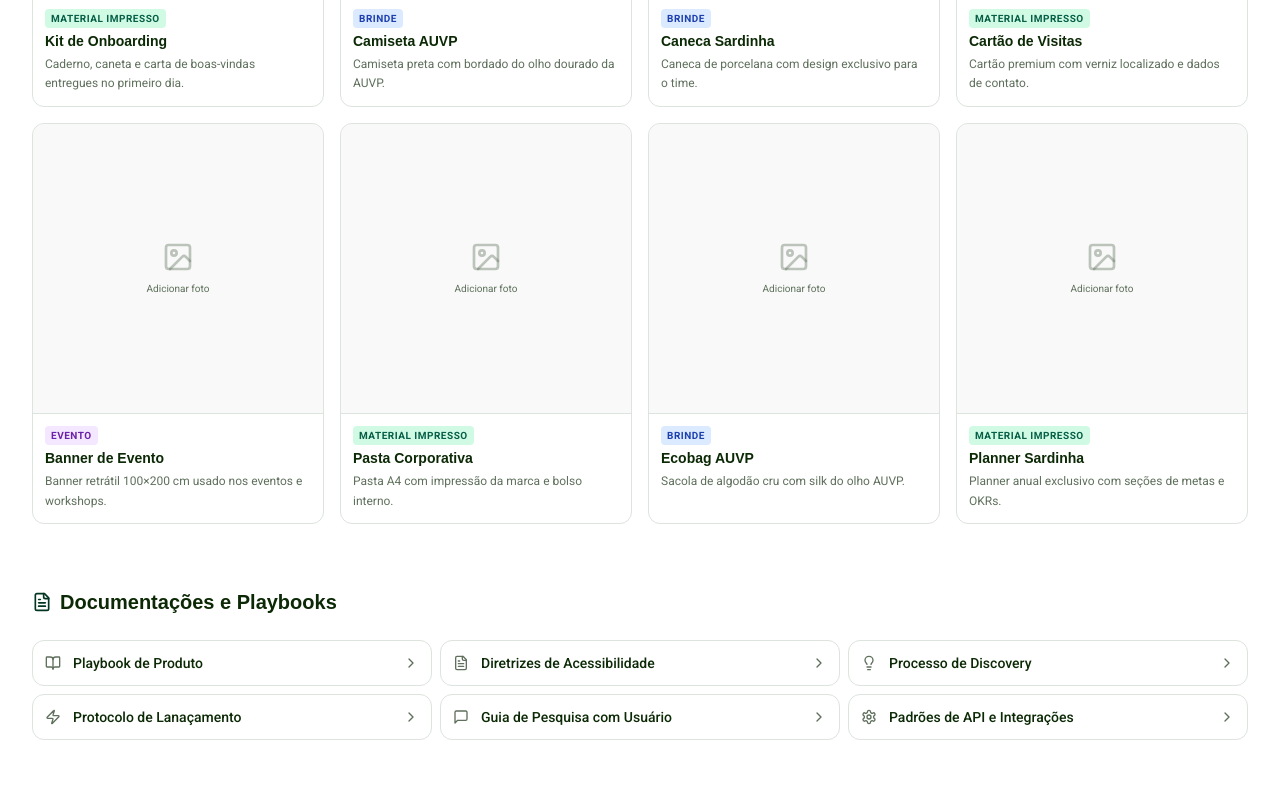
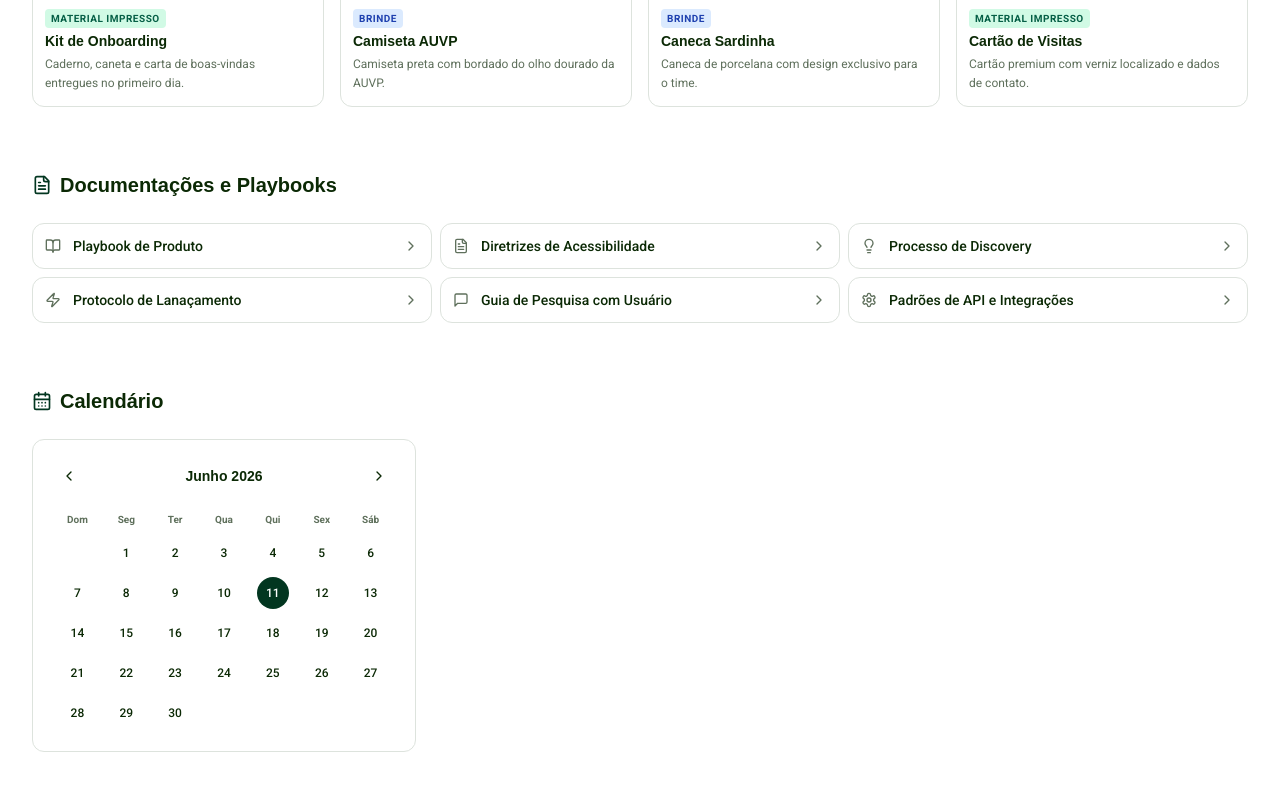
Before and after one commit to ProdutosAUVP/central, a React (Vite) app: page / in a window 1280 px wide. Shown: the part 1660-2460 px from the top of the page. Built offline with nearby package versions, Linux system fonts and the light colour scheme; the HTML template or start-up script is replaced by a standard one; a web font is replaced by a local one.

Commit message:
feat: portfolio 1-row with expand, interactive calendar with events, upcoming events preview

```diff
--- a/src/pages/Hub.tsx
+++ b/src/pages/Hub.tsx
@@ -1,13 +1,13 @@
-import React from "react";
+import React, { useState } from "react";
 import { Link } from "react-router-dom";
 import { GlobalNav } from "@/components/GlobalNav";
 import { ThemeProvider } from "@/contexts/ThemeContext";
 import { useTheme } from "@/contexts/ThemeContext";
 import {
   BookOpen, Palette, Volume2, Users, ExternalLink,
-  Sun, Moon, ChevronRight, Newspaper, Zap,
+  Sun, Moon, ChevronRight, ChevronLeft, Newspaper, Zap,
   BarChart3, GraduationCap, MessageSquare, Settings,
-  FileText, Lightbulb, ImageIcon
+  FileText, Lightbulb, ImageIcon, CalendarDays
 } from "lucide-react";
 import { cn } from "@/lib/utils";
 import {
@@ -97,6 +97,175 @@ const portfolio = [
   { nome: "Planner Sardinha", tag: "Material Impresso", tagColor: "bg-emerald-100 text-emerald-800", desc: "Planner anual exclusivo com seções de metas e OKRs.", img: "" },
 ];
 
+interface Evento {
+  date: string; // "YYYY-MM-DD"
+  titulo: string;
+  tag: string;
+  tagColor: string;
+}
+
+const eventos: Evento[] = [
+  { date: "2025-06-02", titulo: "Sprint Planning — Q2 Sprint 6", tag: "Sprint", tagColor: "bg-blue-100 text-blue-800" },
+  { date: "2025-06-09", titulo: "Design Review semanal", tag: "Design", tagColor: "bg-purple-100 text-purple-800" },
+  { date: "2025-06-16", titulo: "Lançamento turma AUVP Escola", tag: "Produto", tagColor: "bg-emerald-100 text-emerald-800" },
+  { date: "2025-06-16", titulo: "Sprint Planning — Q2 Sprint 7", tag: "Sprint", tagColor: "bg-blue-100 text-blue-800" },
+  { date: "2025-06-23", titulo: "Retrospectiva do mês", tag: "Processo", tagColor: "bg-amber-100 text-amber-800" },
+  { date: "2025-06-30", titulo: "Product Roadmap Review Q3", tag: "Roadmap", tagColor: "bg-rose-100 text-rose-800" },
+  { date: "2025-07-07", titulo: "Sprint Planning — Q3 Sprint 1", tag: "Sprint", tagColor: "bg-blue-100 text-blue-800" },
+  { date: "2025-07-14", titulo: "Design Review semanal", tag: "Design", tagColor: "bg-purple-100 text-purple-800" },
+  { date: "2025-07-16", titulo: "Lançamento turma AUVP Escola", tag: "Produto", tagColor: "bg-emerald-100 text-emerald-800" },
+  { date: "2025-07-21", titulo: "Workshop de UX Research", tag: "Time", tagColor: "bg-cyan-100 text-cyan-800" },
+  { date: "2025-07-28", titulo: "Retrospectiva Q3 Sprint 1", tag: "Processo", tagColor: "bg-amber-100 text-amber-800" },
+  { date: "2025-08-04", titulo: "Sprint Planning — Q3 Sprint 2", tag: "Sprint", tagColor: "bg-blue-100 text-blue-800" },
+  { date: "2025-08-18", titulo: "Lançamento turma AUVP Escola", tag: "Produto", tagColor: "bg-emerald-100 text-emerald-800" },
+  { date: "2025-08-25", titulo: "Review de OKRs Q3", tag: "Roadmap", tagColor: "bg-rose-100 text-rose-800" },
+  { date: "2025-09-01", titulo: "Kick-off Q4", tag: "Processo", tagColor: "bg-amber-100 text-amber-800" },
+  { date: "2025-09-15", titulo: "Lançamento turma AUVP Escola", tag: "Produto", tagColor: "bg-emerald-100 text-emerald-800" },
+];
+
+const MESES_PT = ["Janeiro","Fevereiro","Março","Abril","Maio","Junho","Julho","Agosto","Setembro","Outubro","Novembro","Dezembro"];
+const DIAS_PT  = ["Dom","Seg","Ter","Qua","Qui","Sex","Sáb"];
+
+function CalendarioWidget() {
+  const hoje = new Date();
+  const [viewYear,  setViewYear]  = useState(hoje.getFullYear());
+  const [viewMonth, setViewMonth] = useState(hoje.getMonth()); // 0-based
+
+  const prevMonth = () => {
+    if (viewMonth === 0) { setViewMonth(11); setViewYear(y => y - 1); }
+    else setViewMonth(m => m - 1);
+  };
+  const nextMonth = () => {
+    if (viewMonth === 11) { setViewMonth(0); setViewYear(y => y + 1); }
+    else setViewMonth(m => m + 1);
+  };
+
+  const firstDay = new Date(viewYear, viewMonth, 1).getDay();
+  const daysInMonth = new Date(viewYear, viewMonth + 1, 0).getDate();
+
+  const eventDates = new Set(
+    eventos
+      .filter(e => {
+        const d = new Date(e.date);
+        return d.getFullYear() === viewYear && d.getMonth() === viewMonth;
+      })
+      .map(e => new Date(e.date).getDate())
+  );
+
+  const cells: (number | null)[] = [
+    ...Array(firstDay).fill(null),
+    ...Array.from({ length: daysInMonth }, (_, i) => i + 1),
+  ];
+
+  const isToday = (d: number) =>
+    d === hoje.getDate() && viewMonth === hoje.getMonth() && viewYear === hoje.getFullYear();
+
+  // Upcoming events: months strictly after the viewed month
+  const nextMonthStart = new Date(viewYear, viewMonth + 1, 1);
+  const upcoming = eventos
+    .filter(e => new Date(e.date) >= nextMonthStart)
+    .sort((a, b) => a.date.localeCompare(b.date))
+    .slice(0, 5);
+
+  return (
+    <div className="space-y-6">
+      {/* Calendário */}
+      <div className="rounded-xl border bg-card p-5">
+        {/* Navegação */}
+        <div className="flex items-center justify-between mb-4">
+          <button onClick={prevMonth} className="h-8 w-8 flex items-center justify-center rounded-lg hover:bg-muted transition-colors">
+            <ChevronLeft className="h-4 w-4" />
+          </button>
+          <span className="font-bold font-anek text-foreground text-sm">
+            {MESES_PT[viewMonth]} {viewYear}
+          </span>
+          <button onClick={nextMonth} className="h-8 w-8 flex items-center justify-center rounded-lg hover:bg-muted transition-colors">
+            <ChevronRight className="h-4 w-4" />
+          </button>
+        </div>
+
+        {/* Cabeçalho dias */}
+        <div className="grid grid-cols-7 mb-1">
+          {DIAS_PT.map(d => (
+            <div key={d} className="text-center text-[10px] font-bold text-muted-foreground font-roboto py-1">{d}</div>
+          ))}
+        </div>
+
+        {/* Grid de dias */}
+        <div className="grid grid-cols-7 gap-y-1">
+          {cells.map((day, i) => (
+            <div key={i} className="flex flex-col items-center py-0.5">
+              {day ? (
+                <div className={cn(
+                  "h-8 w-8 flex flex-col items-center justify-center rounded-full text-xs font-roboto font-medium relative",
+                  isToday(day) && "bg-primary text-primary-foreground",
+                  !isToday(day) && eventDates.has(day) && "bg-primary/10 text-primary font-bold",
+                  !isToday(day) && !eventDates.has(day) && "text-foreground"
+                )}>
+                  {day}
+                  {eventDates.has(day) && !isToday(day) && (
+                    <span className="absolute bottom-0.5 h-1 w-1 rounded-full bg-primary" />
+                  )}
+                </div>
+              ) : null}
+            </div>
+          ))}
+        </div>
+
+        {/* Eventos do mês visualizado */}
+        {(() => {
+          const thisMonthEvents = eventos.filter(e => {
+            const d = new Date(e.date);
+            return d.getFullYear() === viewYear && d.getMonth() === viewMonth;
+          });
+          if (thisMonthEvents.length === 0) return null;
+          return (
+            <div className="mt-4 pt-4 border-t space-y-2">
+              {thisMonthEvents.map((e, i) => (
+                <div key={i} className="flex items-center gap-2">
+                  <span className="text-xs text-muted-foreground font-roboto w-6 shrink-0 text-right">
+                    {new Date(e.date).getDate()}
+                  </span>
+                  <span className={cn("text-[10px] font-bold uppercase tracking-wider px-1.5 py-0.5 rounded font-roboto shrink-0", e.tagColor)}>
+                    {e.tag}
+                  </span>
+                  <span className="text-xs font-roboto text-foreground truncate">{e.titulo}</span>
+                </div>
+              ))}
+            </div>
+          );
+        })()}
+      </div>
+
+      {/* Próximos eventos */}
+      {upcoming.length > 0 && (
+        <div>
+          <p className="text-xs font-bold text-muted-foreground uppercase tracking-wider font-roboto mb-3">
+            Próximos eventos
+          </p>
+          <div className="space-y-2">
+            {upcoming.map((e, i) => {
+              const d = new Date(e.date);
+              return (
+                <div key={i} className="flex items-center gap-3 p-3 rounded-lg border bg-card">
+                  <div className="flex flex-col items-center justify-center h-10 w-10 rounded-lg bg-primary/10 shrink-0">
+                    <span className="text-[10px] font-bold text-primary font-roboto uppercase">{MESES_PT[d.getMonth()].slice(0,3)}</span>
+                    <span className="text-sm font-bold text-primary font-anek leading-none">{d.getDate()}</span>
+                  </div>
+                  <div className="min-w-0">
+                    <p className="text-sm font-semibold font-anek text-foreground truncate">{e.titulo}</p>
+                    <span className={cn("text-[10px] font-bold uppercase tracking-wider px-1.5 py-0.5 rounded font-roboto", e.tagColor)}>{e.tag}</span>
+                  </div>
+                </div>
+              );
+            })}
+          </div>
+        </div>
+      )}
+    </div>
+  );
+}
+
 const faqs = [
   { q: "Como acesso o Design System?", a: "Clique em 'Design System' nos Acessos Rápidos ou use o menu de navegação global no canto superior esquerdo." },
   { q: "O que é o Manual de Tom e Voz?", a: "É o guia de comunicação verbal da AUVP, com diretrizes de linguagem para cada área e produto da empresa." },
@@ -107,6 +276,8 @@ const faqs = [
 export default function Hub() {
   const today = new Date().toLocaleDateString("pt-BR", { weekday: "long", day: "numeric", month: "long", year: "numeric" });
   const todayCapitalized = today.charAt(0).toUpperCase() + today.slice(1);
+  const [portfolioExpanded, setPortfolioExpanded] = useState(false);
+  const portfolioVisible = portfolioExpanded ? portfolio : portfolio.slice(0, 4);
 
   return (
     <div className="min-h-screen bg-background flex flex-col">
@@ -221,12 +392,22 @@ export default function Hub() {
 
         {/* Portfólio */}
         <section>
-          <div className="flex items-center gap-2 mb-6">
-            <ImageIcon className="h-5 w-5 text-brand" />
-            <h2 className="text-xl font-bold font-anek text-foreground">Portfólio de Produtos Físicos</h2>
+          <div className="flex items-center justify-between gap-2 mb-6">
+            <div className="flex items-center gap-2">
+              <ImageIcon className="h-5 w-5 text-brand" />
+              <h2 className="text-xl font-bold font-anek text-foreground">Portfólio de Produtos Físicos</h2>
+            </div>
+            {portfolio.length > 4 && (
+              <button
+                onClick={() => setPortfolioExpanded(e => !e)}
+                className="inline-flex items-center gap-1.5 text-xs font-semibold font-roboto text-primary hover:underline"
+              >
+                {portfolioExpanded ? "Ver menos" : "Ver mais"} <ChevronRight className={cn("h-3.5 w-3.5 transition-transform", portfolioExpanded && "rotate-90")} />
+              </button>
+            )}
           </div>
           <div className="grid grid-cols-2 sm:grid-cols-3 lg:grid-cols-4 gap-4">
-            {portfolio.map((item, i) => (
+            {portfolioVisible.map((item, i) => (
               <div key={i} className="rounded-xl border bg-card overflow-hidden flex flex-col">
                 <div className="aspect-square bg-muted/50 flex flex-col items-center justify-center gap-2 border-b">
                   {item.img ? (
@@ -268,6 +449,17 @@ export default function Hub() {
           </div>
         </section>
 
+        {/* Calendário */}
+        <section>
+          <div className="flex items-center gap-2 mb-6">
+            <CalendarDays className="h-5 w-5 text-brand" />
+            <h2 className="text-xl font-bold font-anek text-foreground">Calendário</h2>
+          </div>
+          <div className="max-w-sm">
+            <CalendarioWidget />
+          </div>
+        </section>
+
         {/* FAQ */}
         <section>
           <div className="flex items-center gap-2 mb-6">
```
